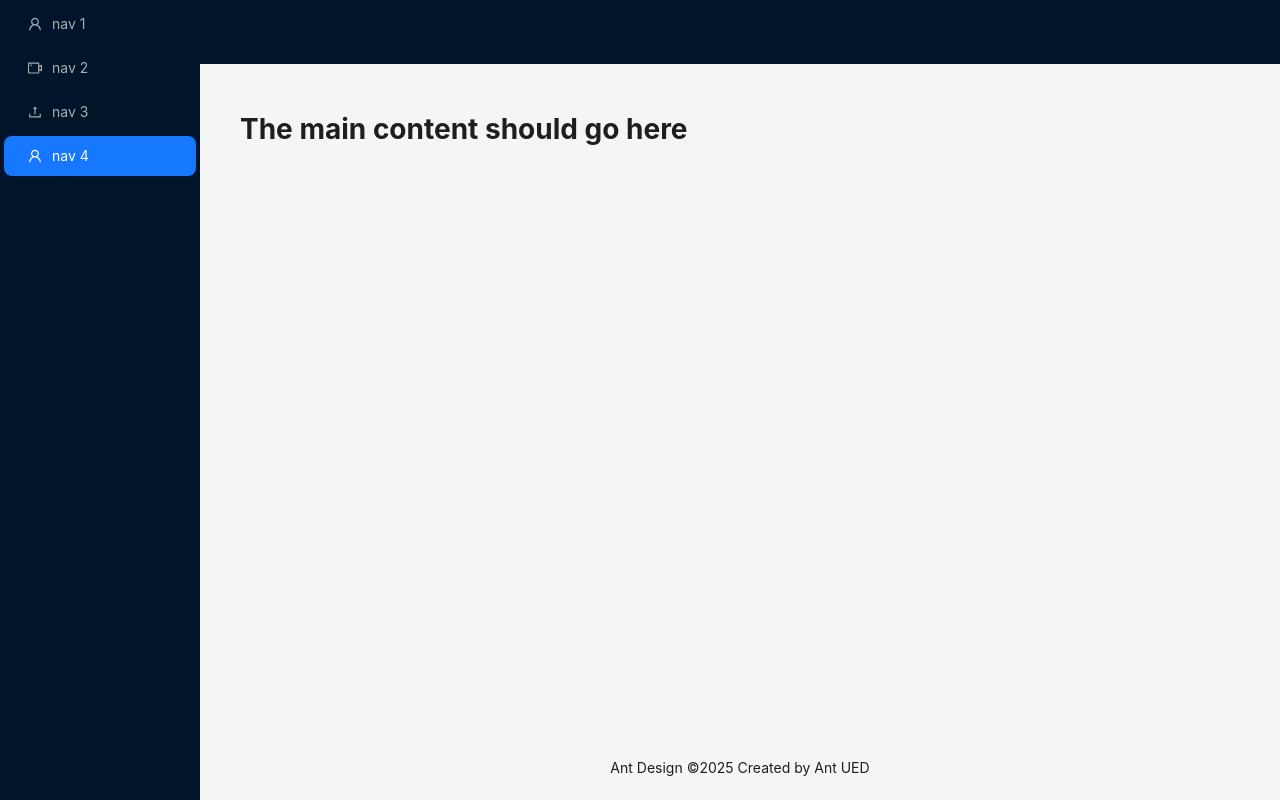
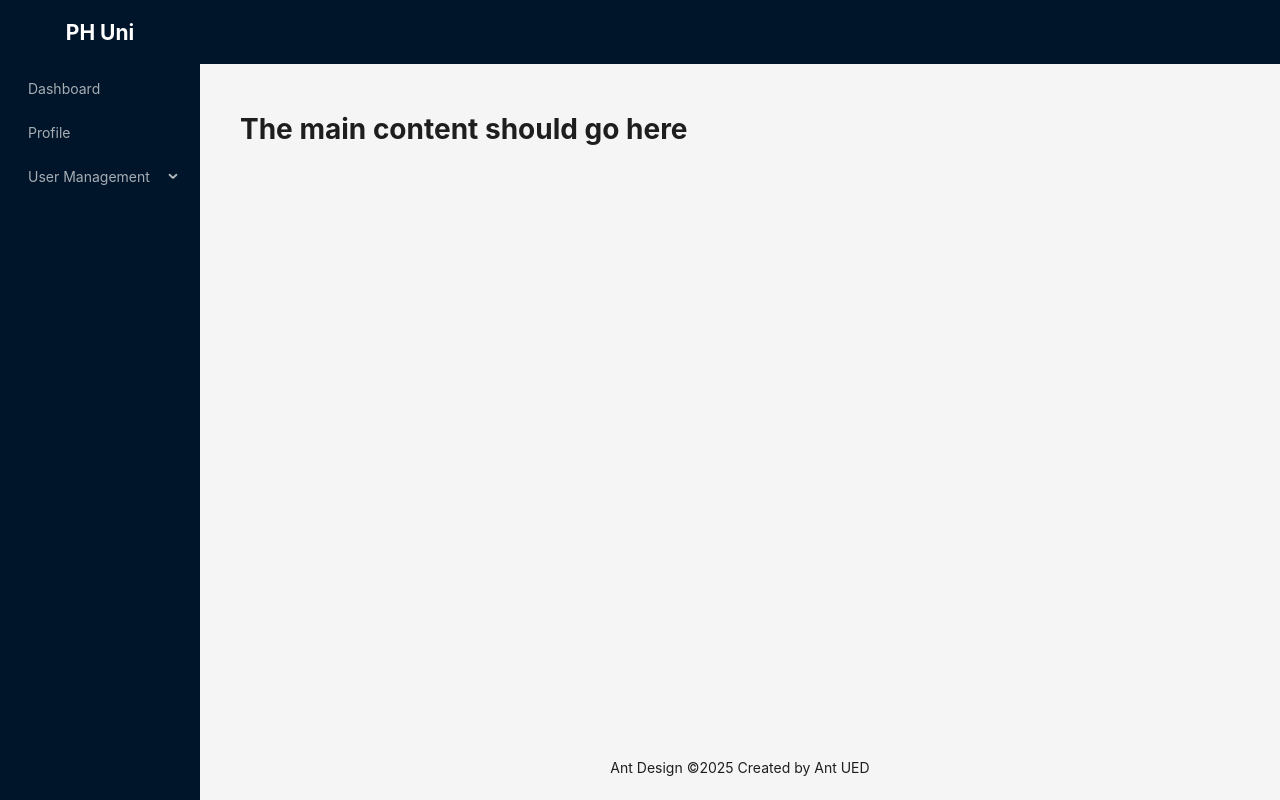
Before and after one commit to ChowdhuryFatema/store-client, a React (Vite) app: page / in a window 1280 px wide. Built offline with nearby package versions, Linux system fonts and the light colour scheme.

Commit message:
Added Main Layout

```diff
--- a/src/components/layout/MainLayout.tsx
+++ b/src/components/layout/MainLayout.tsx
@@ -1,21 +1,43 @@
-import React from 'react';
-import { UploadOutlined, UserOutlined, VideoCameraOutlined } from '@ant-design/icons';
-import { Layout, Menu } from 'antd';
+import { Layout, Menu, MenuProps } from 'antd';
 
 const { Header, Content, Footer, Sider } = Layout;
 
-const items = [UserOutlined, VideoCameraOutlined, UploadOutlined, UserOutlined].map(
-    (icon, index) => ({
-        key: String(index + 1),
-        icon: React.createElement(icon),
-        label: `nav ${index + 1}`,
-    }),
-);
+// const items = [UserOutlined, VideoCameraOutlined, UploadOutlined, UserOutlined].map(
+//     (icon, index) => ({
+//         key: String(index + 1),
+//         icon: React.createElement(icon),
+//         label: `nav ${index + 1}`,
+//     }),
+// );
+const items: MenuProps["items"] = [
+    {
+        key: "1",
+        label: "Dashboard",
+    },
+    {
+        key: "2",
+        label: "Profile",
+    },
+    {
+        key: "3",
+        label: "User Management",
+        children: [
+            {
+                key: "11",
+                label: "Create Admin",
+            },
+            {
+                key: "21",
+                label: "Create Student",
+            },
+        ]
+    },
+]
 
 const MainLayout = () => {
 
     return (
-        <Layout style={{height: '100vh'}}>
+        <Layout style={{ height: '100vh' }}>
             <Sider
                 breakpoint="lg"
                 collapsedWidth="0"
@@ -26,7 +48,9 @@
                     console.log(collapsed, type);
                 }}
             >
-                <div className="demo-logo-vertical" />
+                <div style={{ color: "white", textAlign: 'center', padding: '20px 0px'}}>
+                    <h1>PH Uni</h1>
+                </div>
                 <Menu theme="dark" mode="inline" defaultSelectedKeys={['4']} items={items} />
             </Sider>
             <Layout>
```
